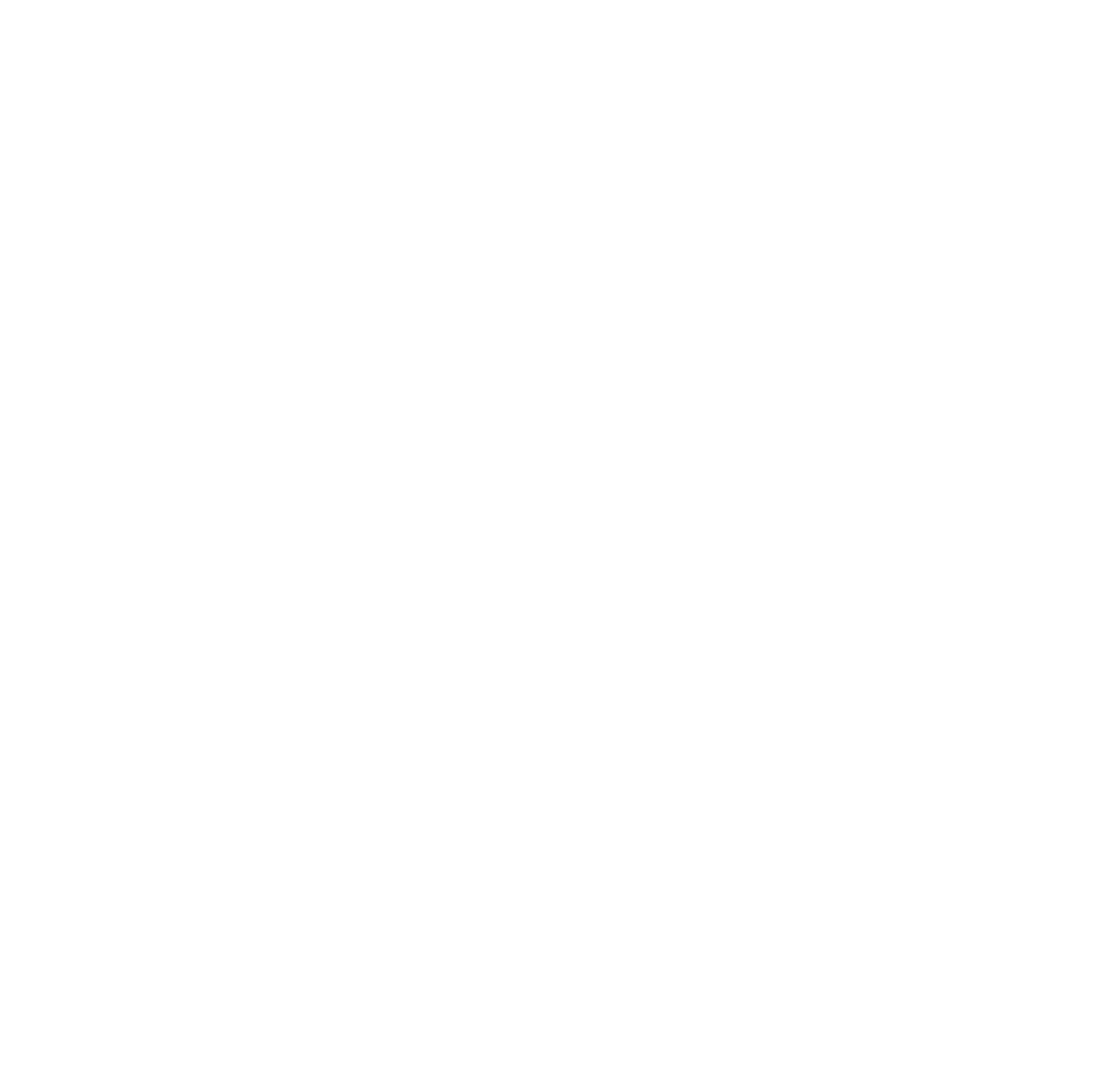
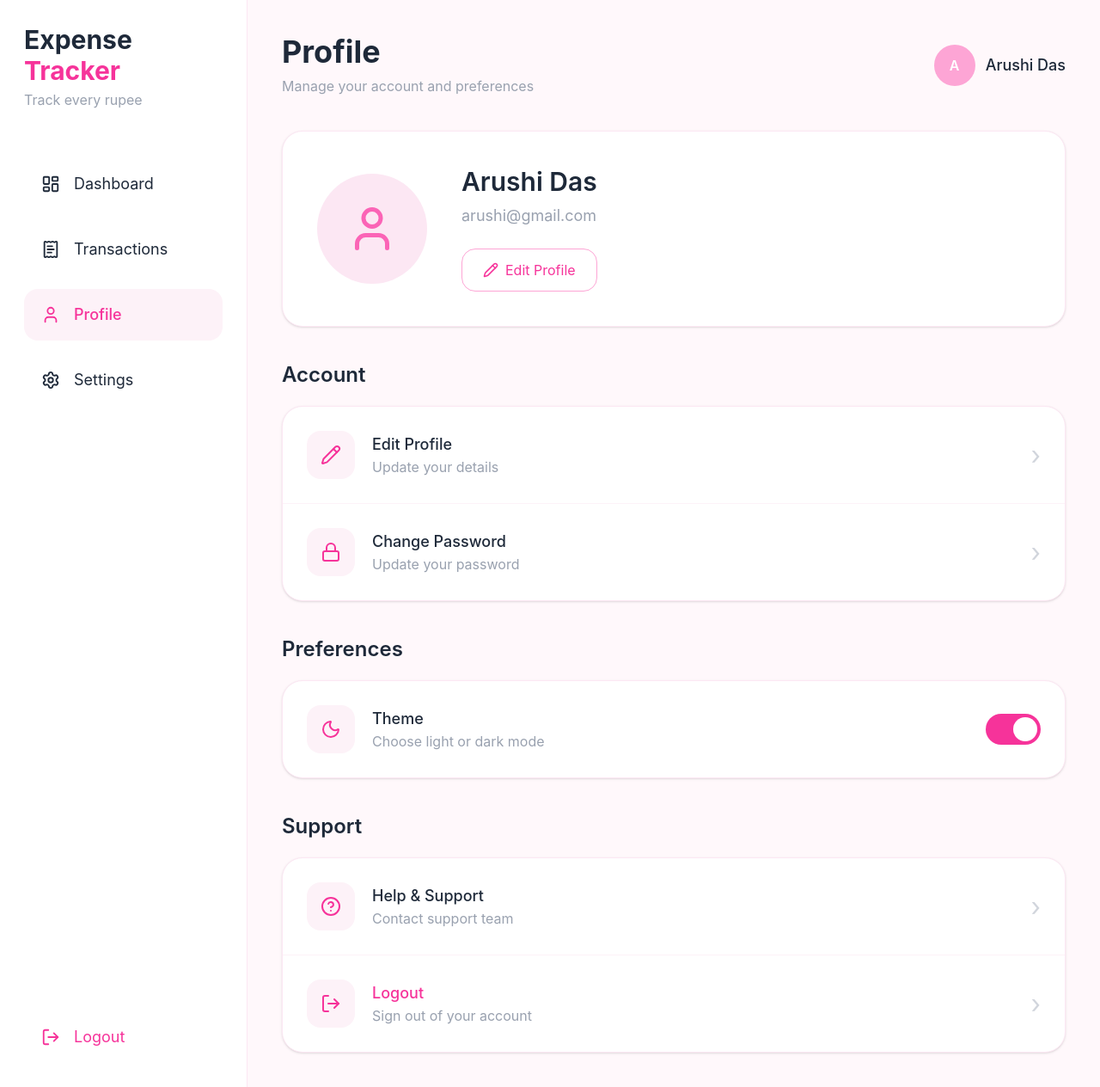
Before and after one commit to arushidas17/Expense, a React (Vite) app: page /userprofile in a window 1280 px wide. Before the commit this address had no page. Shown: the whole page at 86% size. Before the commit the page ends 800 px from the top, so only its background shows below. Built offline with nearby package versions, Linux system fonts and the light colour scheme.

Commit message:
Added user profile UI

```diff
--- a/src/App.jsx
+++ b/src/App.jsx
@@ -3,6 +3,7 @@
 import Login from "./pages/Login";
 import Signup from "./pages/Signup";
 import Dashboard from "./pages/Dashboard";
+import Userprofile from  "./pages/Userprofile";
 function App() {
   return (
     <BrowserRouter>
@@ -11,6 +12,8 @@
         <Route path="/login" element={<Login />} />
         <Route path="/signup" element={<Signup />} />
         <Route path="/dashboard" element={<Dashboard/>} />
+        <Route path="/userprofile" element={<Userprofile />} />
+
       </Routes>
     </BrowserRouter>
   );
--- /dev/null
+++ b/src/pages/Userprofile.jsx
@@ -0,0 +1,260 @@
+
+import {
+  LayoutDashboard,
+  ReceiptText,
+  User,
+  Settings,
+  LogOut,
+  Pencil,
+  Lock,
+  Moon,
+  CircleHelp,
+} from "lucide-react";
+
+export default function Userprofile() {
+  return (
+    <div className="flex min-h-screen bg-[#fff8fb] text-gray-800">
+
+      {/* Sidebar */}
+      <div className="w-72 border-r border-pink-100 bg-white p-7 flex flex-col justify-between">
+
+        <div>
+          {/* Logo */}
+          <div className="mb-14">
+            <h1 className="text-3xl font-bold">
+              Expense{" "}
+              <span className="text-pink-500">Tracker</span>
+            </h1>
+
+            <p className="text-gray-400 mt-1">
+              Track every rupee
+            </p>
+          </div>
+
+          {/* Navigation */}
+          <div className="space-y-4">
+
+            <button className="flex items-center gap-4 w-full px-5 py-4 rounded-2xl hover:bg-pink-50 transition">
+              <LayoutDashboard size={22} />
+              <span className="text-lg">Dashboard</span>
+            </button>
+
+            <button className="flex items-center gap-4 w-full px-5 py-4 rounded-2xl hover:bg-pink-50 transition">
+              <ReceiptText size={22} />
+              <span className="text-lg">Transactions</span>
+            </button>
+
+            <button className="flex items-center gap-4 w-full px-5 py-4 rounded-2xl bg-pink-50 text-pink-500">
+              <User size={22} />
+              <span className="text-lg font-medium">Profile</span>
+            </button>
+
+            <button className="flex items-center gap-4 w-full px-5 py-4 rounded-2xl hover:bg-pink-50 transition">
+              <Settings size={22} />
+              <span className="text-lg">Settings</span>
+            </button>
+          </div>
+        </div>
+
+        {/* Logout */}
+        <button className="flex items-center gap-4 px-5 py-4 rounded-2xl text-pink-500 hover:bg-pink-50 transition">
+          <LogOut size={22} />
+          <span className="text-lg">Logout</span>
+        </button>
+      </div>
+
+      {/* Main Content */}
+      <div className="flex-1 p-10">
+
+        {/* Top */}
+        <div className="flex justify-between items-center mb-10">
+          <div>
+            <h2 className="text-4xl font-bold">
+              Profile
+            </h2>
+
+            <p className="text-gray-400 mt-2">
+              Manage your account and preferences
+            </p>
+          </div>
+
+          <div className="flex items-center gap-3">
+            <div className="w-12 h-12 rounded-full bg-pink-300 flex items-center justify-center text-white font-semibold">
+              A
+            </div>
+
+            <span className="font-medium text-lg">
+              Arushi Das
+            </span>
+          </div>
+        </div>
+
+        {/* Profile Card */}
+        <div className="bg-white border border-pink-100 rounded-3xl p-10 flex items-center gap-10 shadow-sm">
+
+          <div className="w-32 h-32 rounded-full bg-pink-100 flex items-center justify-center">
+            <User
+              size={60}
+              className="text-pink-400"
+            />
+          </div>
+
+          <div>
+            <h3 className="text-3xl font-semibold">
+              Arushi Das
+            </h3>
+
+            <p className="text-gray-400 text-lg mt-2">
+              arushi@gmail.com
+            </p>
+
+            <button className="mt-6 flex items-center gap-2 border border-pink-300 text-pink-500 px-6 py-3 rounded-2xl hover:bg-pink-50 transition">
+              <Pencil size={18} />
+              Edit Profile
+            </button>
+          </div>
+        </div>
+
+        {/* Account Section */}
+        <div className="mt-10">
+          <h4 className="text-2xl font-semibold mb-5">
+            Account
+          </h4>
+
+          <div className="bg-white border border-pink-100 rounded-3xl overflow-hidden shadow-sm">
+
+            <div className="flex justify-between items-center p-7 border-b border-pink-50">
+              <div className="flex items-center gap-5">
+                <div className="p-4 rounded-2xl bg-pink-50">
+                  <Pencil className="text-pink-500" />
+                </div>
+
+                <div>
+                  <h5 className="text-lg font-medium">
+                    Edit Profile
+                  </h5>
+
+                  <p className="text-gray-400">
+                    Update your details
+                  </p>
+                </div>
+              </div>
+
+              <span className="text-3xl text-gray-300">
+                ›
+              </span>
+            </div>
+
+            <div className="flex justify-between items-center p-7">
+              <div className="flex items-center gap-5">
+                <div className="p-4 rounded-2xl bg-pink-50">
+                  <Lock className="text-pink-500" />
+                </div>
+
+                <div>
+                  <h5 className="text-lg font-medium">
+                    Change Password
+                  </h5>
+
+                  <p className="text-gray-400">
+                    Update your password
+                  </p>
+                </div>
+              </div>
+
+              <span className="text-3xl text-gray-300">
+                ›
+              </span>
+            </div>
+          </div>
+        </div>
+
+        {/* Preferences */}
+        <div className="mt-10">
+          <h4 className="text-2xl font-semibold mb-5">
+            Preferences
+          </h4>
+
+          <div className="bg-white border border-pink-100 rounded-3xl p-7 flex justify-between items-center shadow-sm">
+
+            <div className="flex items-center gap-5">
+              <div className="p-4 rounded-2xl bg-pink-50">
+                <Moon className="text-pink-500" />
+              </div>
+
+              <div>
+                <h5 className="text-lg font-medium">
+                  Theme
+                </h5>
+
+                <p className="text-gray-400">
+                  Choose light or dark mode
+                </p>
+              </div>
+            </div>
+
+            {/* Toggle */}
+            <div className="w-16 h-9 bg-pink-500 rounded-full flex items-center px-1">
+              <div className="w-7 h-7 bg-white rounded-full ml-auto"></div>
+            </div>
+          </div>
+        </div>
+
+        {/* Support */}
+        <div className="mt-10">
+          <h4 className="text-2xl font-semibold mb-5">
+            Support
+          </h4>
+
+          <div className="bg-white border border-pink-100 rounded-3xl overflow-hidden shadow-sm">
+
+            <div className="flex justify-between items-center p-7 border-b border-pink-50">
+              <div className="flex items-center gap-5">
+                <div className="p-4 rounded-2xl bg-pink-50">
+                  <CircleHelp className="text-pink-500" />
+                </div>
+
+                <div>
+                  <h5 className="text-lg font-medium">
+                    Help & Support
+                  </h5>
+
+                  <p className="text-gray-400">
+                    Contact support team
+                  </p>
+                </div>
+              </div>
+
+              <span className="text-3xl text-gray-300">
+                ›
+              </span>
+            </div>
+
+            <div className="flex justify-between items-center p-7">
+              <div className="flex items-center gap-5">
+                <div className="p-4 rounded-2xl bg-pink-50">
+                  <LogOut className="text-pink-500" />
+                </div>
+
+                <div>
+                  <h5 className="text-lg font-medium text-pink-500">
+                    Logout
+                  </h5>
+
+                  <p className="text-gray-400">
+                    Sign out of your account
+                  </p>
+                </div>
+              </div>
+
+              <span className="text-3xl text-gray-300">
+                ›
+              </span>
+            </div>
+          </div>
+        </div>
+
+      </div>
+    </div>
+  );
+}
```
